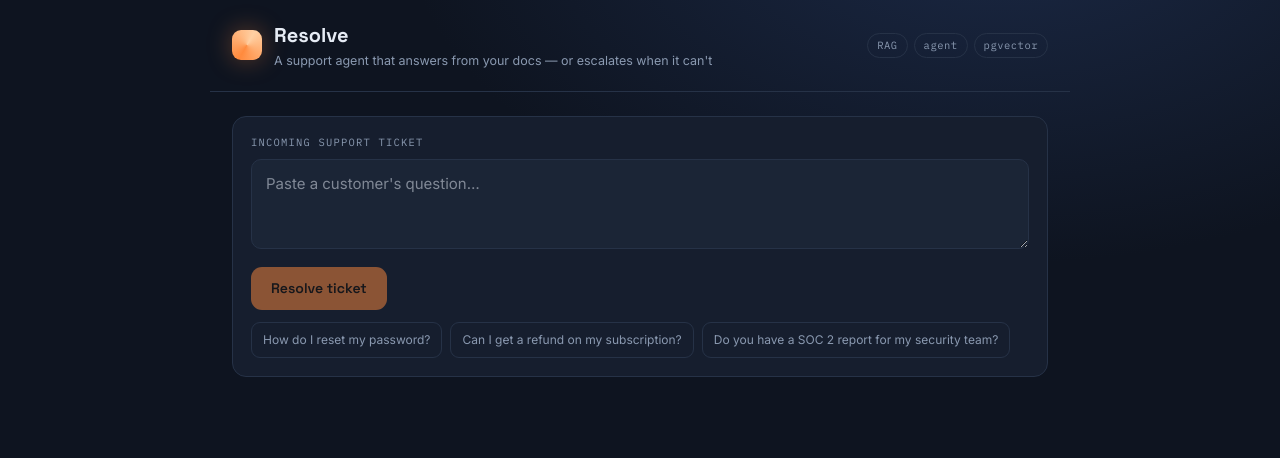
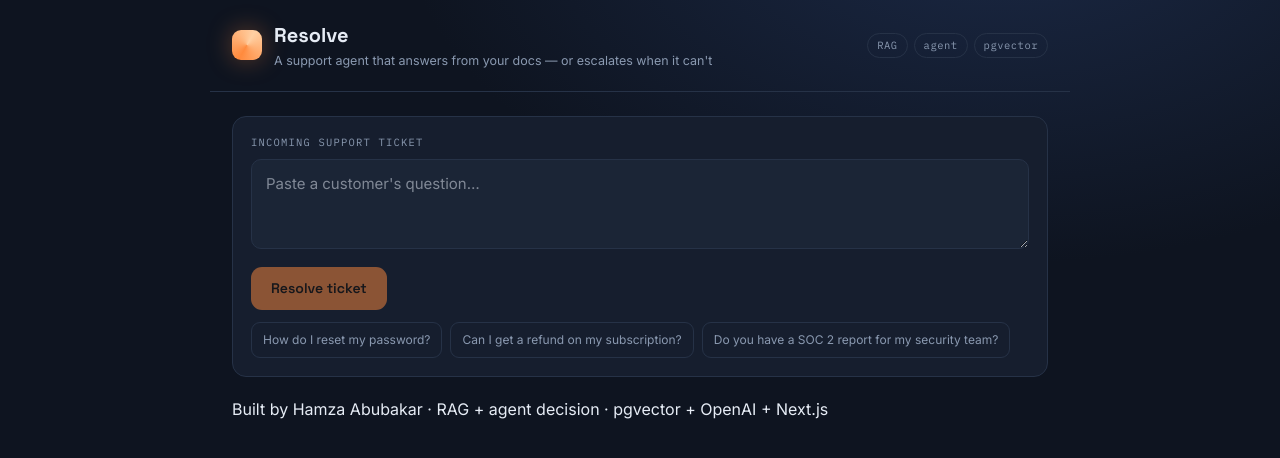
Before and after one commit to hamzaamughal/support-resolver, a Next.js app: page / in a window 1280 px wide. Shown: the top 458 px of the page. Built offline with nearby package versions, Linux system fonts and the light colour scheme.

Commit message:
added footer and readme changes

```diff
--- a/app/page.module.css
+++ b/app/page.module.css
@@ -181,6 +181,10 @@
   flex-wrap: wrap;
 }
 
+.foot { text-align:center; font-size:12px; color:var(--muted); font-family:var(--mono); padding:24px 0 8px; margin-top:auto; }
+.foot a { color:var(--muted); text-decoration:underline; text-underline-offset:2px; }
+.foot a:hover { color:var(--accent); }
+
 .verdict {
   font-family: var(--display);
   font-weight: 700;
--- a/app/page.tsx
+++ b/app/page.tsx
@@ -153,6 +153,13 @@ export default function Home() {
             </div>
           </div>
         )}
+        <footer className="foot">
+            Built by{" "}
+            <a href="https://github.com/hamzaamughal" target="_blank" rel="noreferrer">
+              Hamza Abubakar
+            </a>{" "}
+            · RAG + agent decision · pgvector + OpenAI + Next.js
+          </footer>
       </main>
     </div>
   );
```
Also changed, not shown: 1 other file (tests, documents, lock files or other folders).
